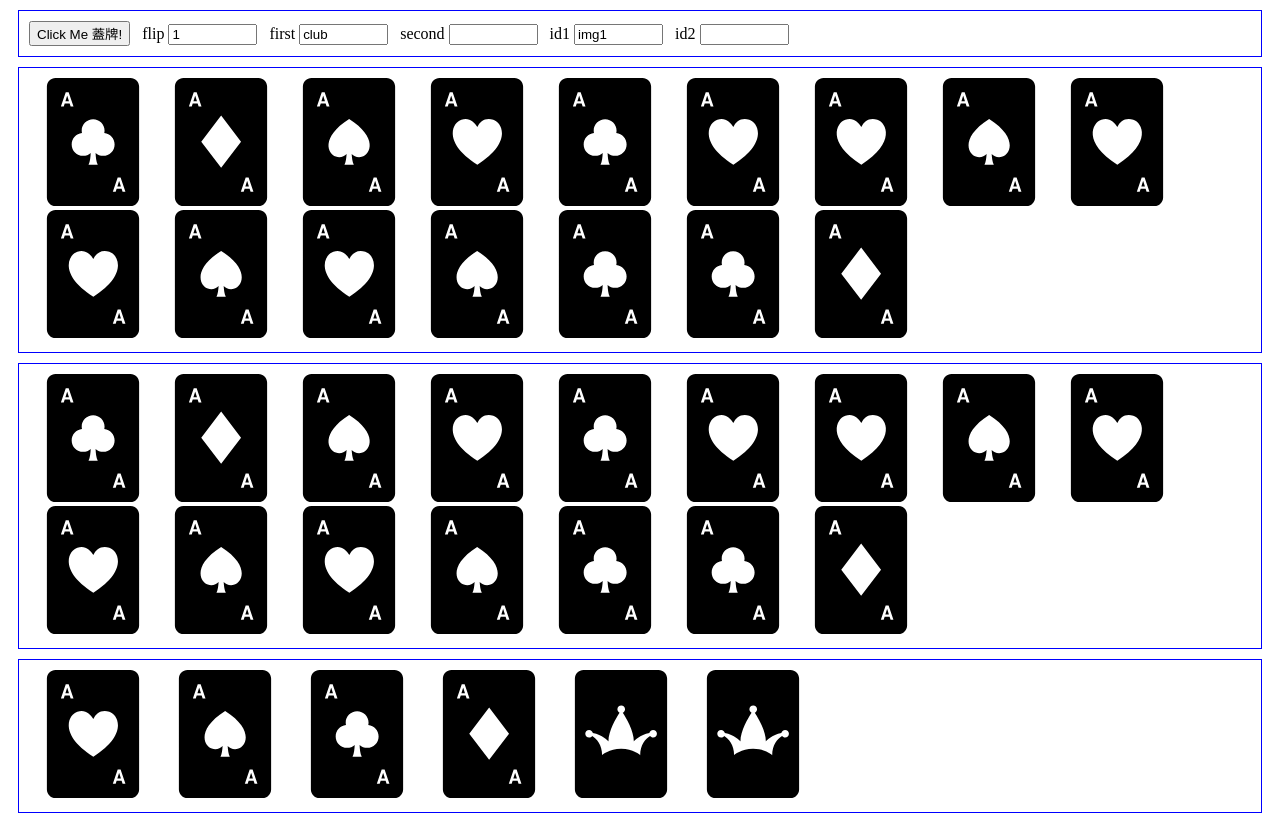
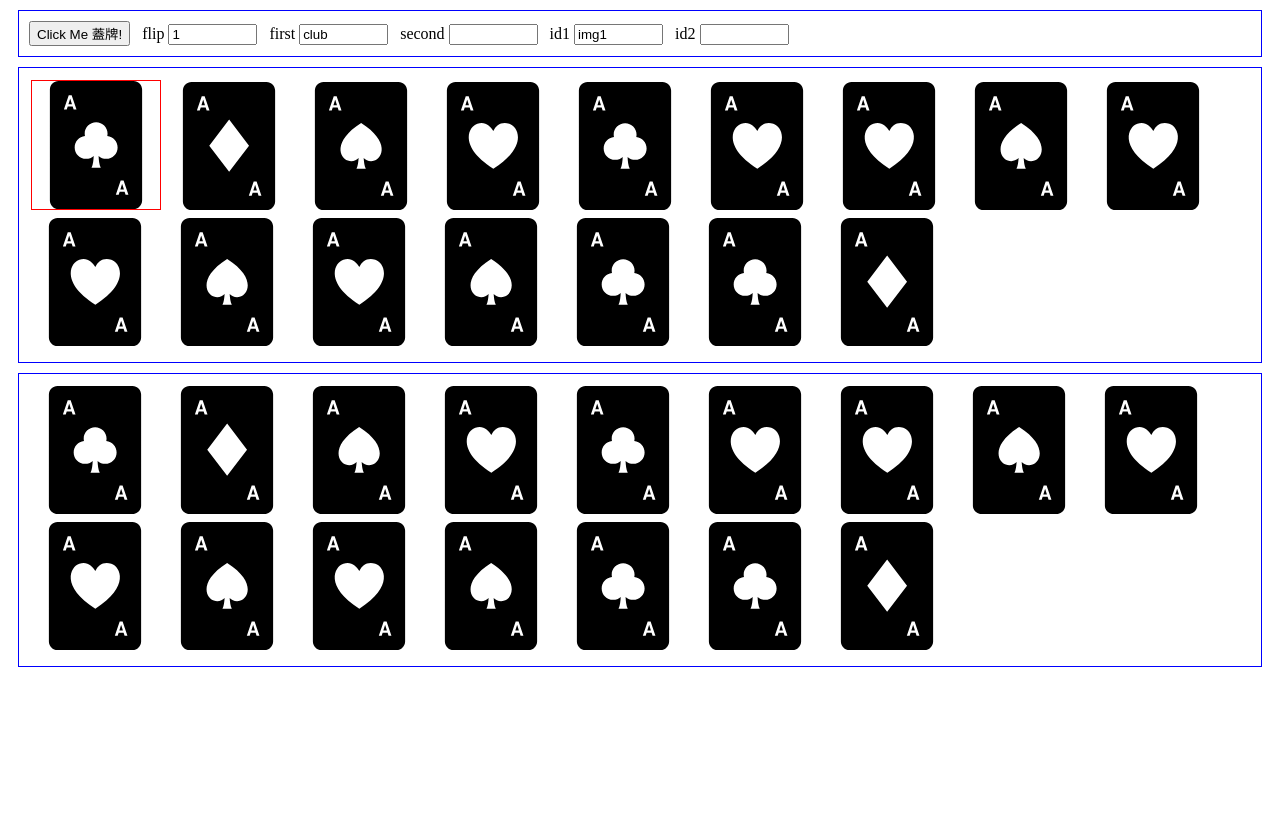
Before and after one commit to KL0820/ip2019s, a plain HTML site: page portfolio/labs/lab04/index.html in a window 1280 px wide. Both pictures are taken after a click on the picture 93 px from the left and 142 px from the top of the page. After the commit the page ends 800 px from the top, so only its background shows below. Drawn offline with Linux system fonts and the light colour scheme.

Commit message:
Add files via upload

```diff
--- a/portfolio/labs/lab04/index.html
+++ b/portfolio/labs/lab04/index.html
@@ -20,14 +20,7 @@
   <div id="d2"></div>
   <div id="d3"></div>
 
-  <div id="d1">
-    <img src="./img/ace-of-hearts.svg">
-    <img src="./img/ace-of-spades.svg">
-    <img src="./img/ace-of-club.svg">
-    <img class="done" src="./img/ace-of-diamonds.svg">
-    <img class="done" src="./img/joker-card.svg">
-    <img class="selected" src="./img/joker-card.svg"> <!-- class="done" -->
-  </div>
+
 
 </body>
 </html>
--- a/portfolio/labs/lab04/mystyle.css
+++ b/portfolio/labs/lab04/mystyle.css
@@ -2,6 +2,7 @@
 img {
   widows: 128px;
   height: 128px;
+  margin: 2px;
 }
 
 div {
@@ -9,3 +10,12 @@ div {
   margin: 10px;
   padding: 10px;
 }
+
+img.selected {
+  border: solid 0.5px red;
+  margin: 2px;
+}
+
+img.done {
+  visibility: hidden;
+}
```
Also changed, not shown: portfolio/labs/lab05/2.svg, portfolio/labs/lab05/3.svg.
